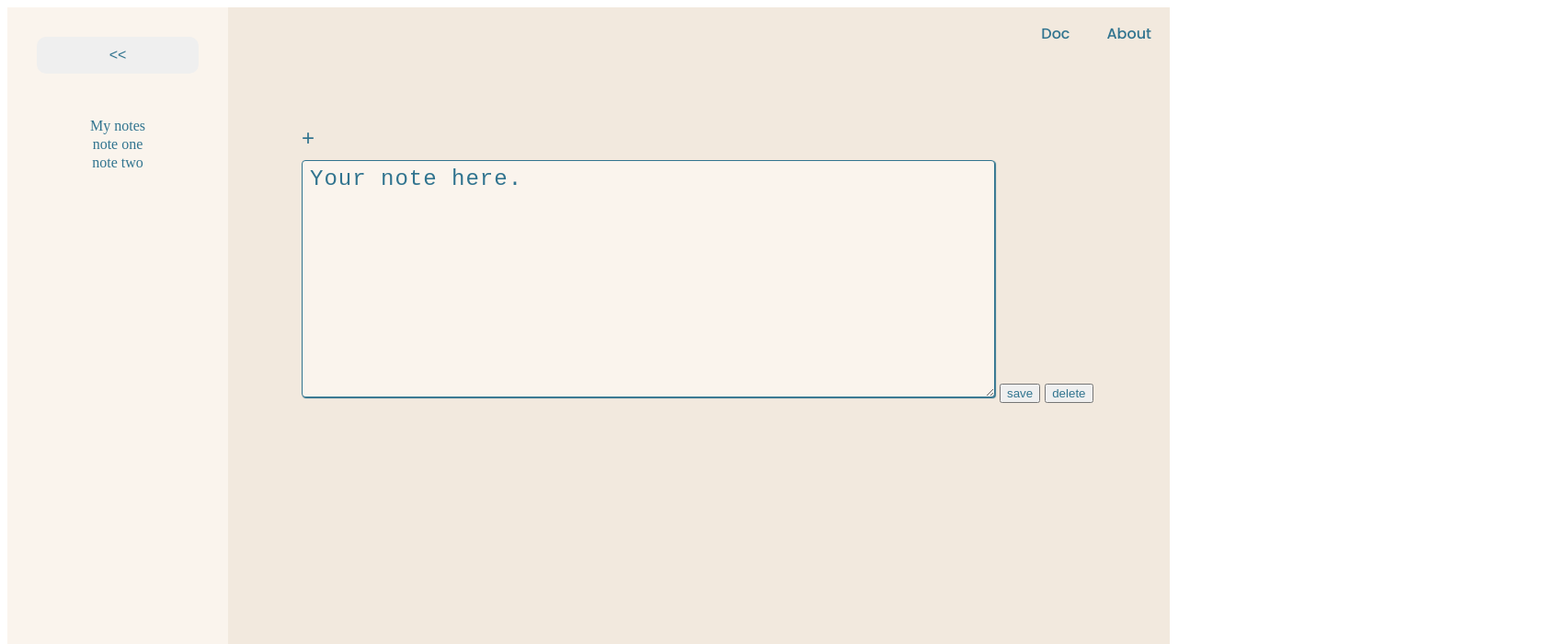
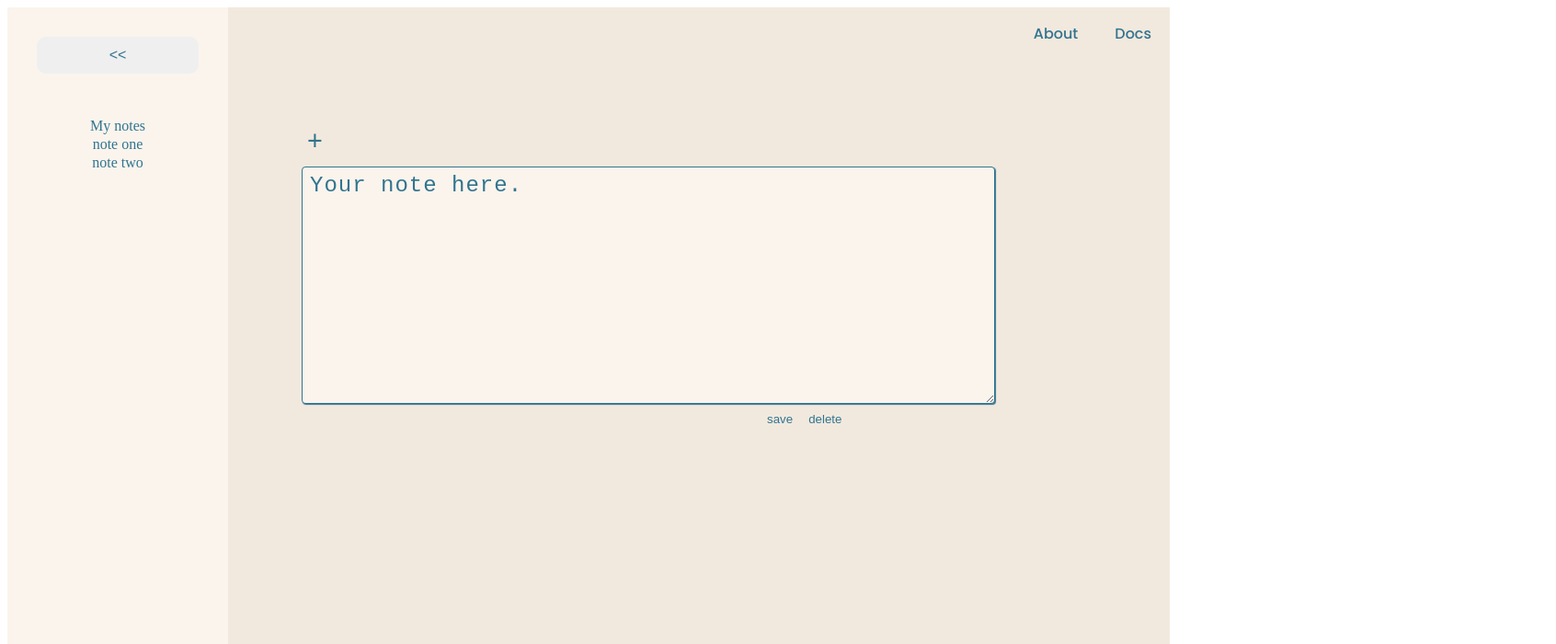
Before and after one commit to Zhezhang-Jerry/ACIT1620-Assignment-1, a plain HTML site: page note.html in a window 1280 px wide. Shown: the top 700 px of the page at 92% size, 1692 px wide, since content can reach past the window. Drawn offline with Linux system fonts and the light colour scheme; a web font is replaced by a local one.

Commit message:
move 2 buttons to right bottom corner of textarea

```diff
--- a/note.html
+++ b/note.html
@@ -18,8 +18,8 @@
         <div class="item header">
             <nav>
                 <ul class="menu">
+                    <li class="hlist"><a href="note.html">Docs</a></li>
                     <li class="hlist"><a href="index.html">About</a></li>
-                    <li class="hlist"><a href="note.html">Doc</a></li>
                 </ul>
             </nav></div>
             <div class="item sidebar2"><button class="bt"
@@ -30,10 +30,10 @@
                 <li class="nlist">note two</li>
             </ul></div>
         <div class="item content">
-            <label for="addnotes">+</label>
+            <div class="itemc1"><label for="addnotes"><button class="plus">+</button></label>
             <textarea id="addnotes" name="addnotes"
-          rows="10" cols="50">Your note here.</textarea>
-        <button>save</button>  <button>delete</button>
+          rows="10" cols="50">Your note here.</textarea></div>
+            <div class="itemc2"><button class="sd">save</button>  <button class="sd">delete</button></div>
         </div>
         <div class="item footer">created by Jerry Zhang</div>
 </body>
--- a/styles.css
+++ b/styles.css
@@ -91,6 +91,7 @@
     font-size: 1rem;
     text-align: center;
     border-radius: 10px;
+    flex-direction: column;
 }
 
 .sidemenu   {
@@ -104,6 +105,28 @@
     height: 20px;
     text-align: center;
     font-size: 1rem;
+}
+
+.sd     {
+    border: 0;
+    padding: 1 20px;
+    text-align: center;
+    border-radius: 10px;
+    background-color: #f2e9de;
+}
+
+.plus   {
+    border: 0;
+    padding: 1 20px;
+    font-size: larger;
+    text-align: center;
+    border-radius: 10px;
+    background-color: #f2e9de;
+}
+
+.itemc2     {
+    position: relative;
+    left: 500px;
 }
 
 label,
```
Also changed, not shown: index.html (+2 -2 lines).
